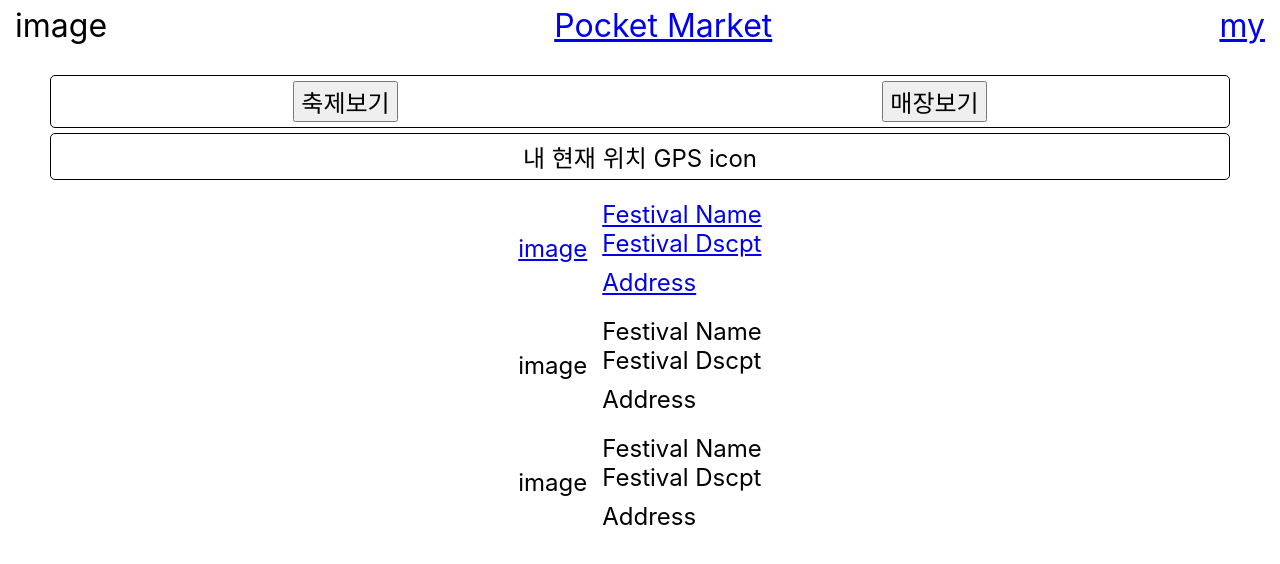
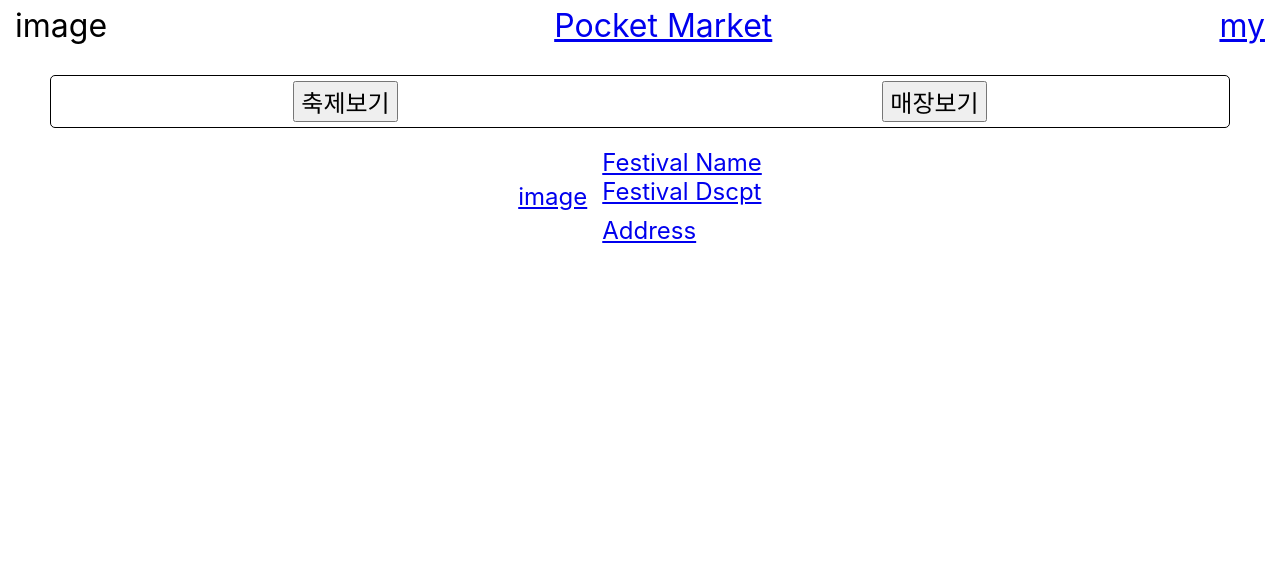
Before and after one commit to pocketmarket-official/pocketmarket, a React (Create React App) app: page / in a window 1280 px wide. Shown: the top 564 px of the page. Built offline with nearby package versions, Linux system fonts and the light colour scheme; no server answers.

Commit message:
kakao login implement

```diff
--- /dev/null
+++ b/src/Festival/FestivalInfo.js
@@ -0,0 +1,19 @@
+import React, {useState} from "react";
+import {Link} from 'react-router-dom';
+
+
+function FestivalInfo() {
+    return (
+        <Link to="/main/festival/1">
+            <div className="content__festival">
+                <div>image</div>
+                <div className="festival__detail">
+                    <div className="detail__name">Festival Name</div>
+                    <div className="detail__description">Festival Dscpt</div>
+                    <div className="detail__address">Address</div>
+                </div>
+            </div>
+        </Link>
+    );
+}
+export default FestivalInfo;
--- a/src/Routes/Login.js
+++ b/src/Routes/Login.js
@@ -2,7 +2,10 @@ import React from 'react';
 import KaKaoLogin from 'react-kakao-login';
 import styled from 'styled-components';
 import { Redirect } from "react-router-dom";
+import { firestore} from "../firebase";
+
 const axios = require('axios');
+
 
 function Login({ authenticated, login, location }) {
     const responseKaKao = (res) => {
@@ -12,9 +15,41 @@ function Login({ authenticated, login, location }) {
         } catch (e) {
             alert("Failed to login");
         }
+        firestore.collection("users").doc(email).get()
+            .then(function(doc) {
+                if (doc.exists) {
+                    console.log("Document data:", doc.data());
+                } else {
+                    // doc.data() will be undefined in this case
+                    console.log("No such document!");
+                    //유저가 없다.. 문서를 새로 만듬
+                    firestore.collection("users").doc(email)
+                        .set({
+                        email : email
+                        })
+                        .then(function(doc) {
+                            console.log("Document written with ID: ", email);
+                        })
+                        .catch(function(error) {
+                            console.error("Error adding document: ", error);
+                        });
+                }
+            }).catch(function(error) {
+            console.log("Error getting document:", error);
+        });
 
+
+        /*firestore.collection("users").add({
+            email : 'abc@abc.com'
+        })
+            .then(function(docRef) {
+                console.log("Document written with ID: ", docRef.id);
+            })
+            .catch(function(error) {
+                console.error("Error adding document: ", error);
+            });*/
         // 사용자가 서버에 등록이 되었는지 확인하기
-        let isExistUser = false;
+        /*let isExistUser = false;
         axios.get('http://localhost:3001/users?user_id=' + email)
             // 응답(성공)
             .then((response) => {
@@ -37,7 +72,7 @@ function Login({ authenticated, login, location }) {
             // 응답(실패)
             .catch(function (error) {
                 console.log(error);
-            })
+            })*/
     };
 
     const responseFail = (err) => {
--- a/src/Routes/Main.js
+++ b/src/Routes/Main.js
@@ -1,6 +1,8 @@
 import React, { useState } from 'react';
 import { Link } from 'react-router-dom';
 import Header from '../Components/js/Header';
+import FestivalInfo from '../Festival/FestivalInfo';
+
 
 
 // react hooks that changes tabs
@@ -21,35 +23,7 @@ const content = [
     {
         tab: "축제보기",
         content:
-        <>
-            <div className="current-position">내 현재 위치 GPS icon</div>
-            <Link to="/main/festival/1">
-            <div className="content__festival">
-                <div>image</div>
-                <div className="festival__detail">
-                    <div className="detail__name">Festival Name</div>
-                    <div className="detail__description">Festival Dscpt</div>
-                    <div className="detail__address">Address</div>
-                </div>
-            </div>
-            </Link>
-            <div className="content__festival">
-                <div>image</div>
-                <div className="festival__detail">
-                    <div className="detail__name">Festival Name</div>
-                    <div className="detail__description">Festival Dscpt</div>
-                    <div className="detail__address">Address</div>
-                </div>
-            </div>
-            <div className="content__festival">
-                <div className="festival__image">image</div>
-                <div className="festival__detail">
-                    <div className="detail__name">Festival Name</div>
-                    <div className="detail__description">Festival Dscpt</div>
-                    <div className="detail__address">Address</div>
-                </div>
-            </div>
-        </>
+        <FestivalInfo></FestivalInfo>
     },
     {
         tab: "매장보기",
```
